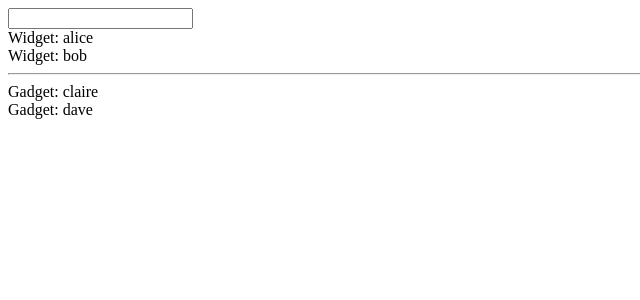
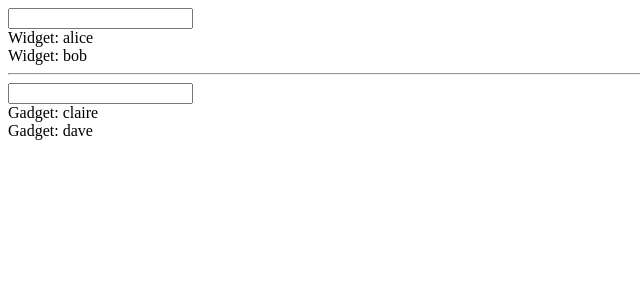
Before and after one commit to ryanalbon/getting-to-redux, a React (Create React App) app: page / in a window 1280 px wide. Shown: the top 300 px of the page, without its empty margins (0-640 px from the left). Built offline with nearby package versions, Linux system fonts and the light colour scheme.

Commit message:
Introducing GadgetForm

```diff
--- a/src/App.js
+++ b/src/App.js
@@ -1,4 +1,5 @@
 import React from 'react';
+import GadgetForm from './GadgetForm';
 import GadgetList from './GadgetList';
 import WidgetForm from './WidgetForm';
 import WidgetList from './WidgetList';
@@ -9,6 +10,7 @@ function App() {
       <WidgetForm />
       <WidgetList />
       <hr />
+      <GadgetForm />
       <GadgetList />
     </main>
   );
--- /dev/null
+++ b/src/GadgetForm.js
@@ -0,0 +1,27 @@
+import React from 'react';
+import WithAppContext from './WithAppContext';
+
+class GadgetForm extends React.Component {
+  state = {
+    gadget: ''
+  };
+
+  render() {
+    return (
+      <form onSubmit={e => this.onSubmit(e)}>
+        <input
+          value={this.state.gadget}
+          onChange={e => this.setState({ gadget: e.target.value })}
+        />
+      </form>
+    );
+  }
+
+  onSubmit(e) {
+    e.preventDefault();
+    this.props.dispatch({ type: 'ADD_GADGET', gadget: this.state.gadget });
+    this.setState({ gadget: '' });
+  }
+}
+
+export default WithAppContext()(GadgetForm);
--- a/src/index.js
+++ b/src/index.js
@@ -8,6 +8,9 @@ function reducer(state, action) {
   switch (action.type) {
     case 'ADD_WIDGET':
       return { ...state, widgets: [ ...state.widgets, action.widget ] };
+
+    case 'ADD_GADGET':
+      return { ...state, gadgets: [ ...state.gadgets, action.gadget ] };
 
     default:
       return state;
```
